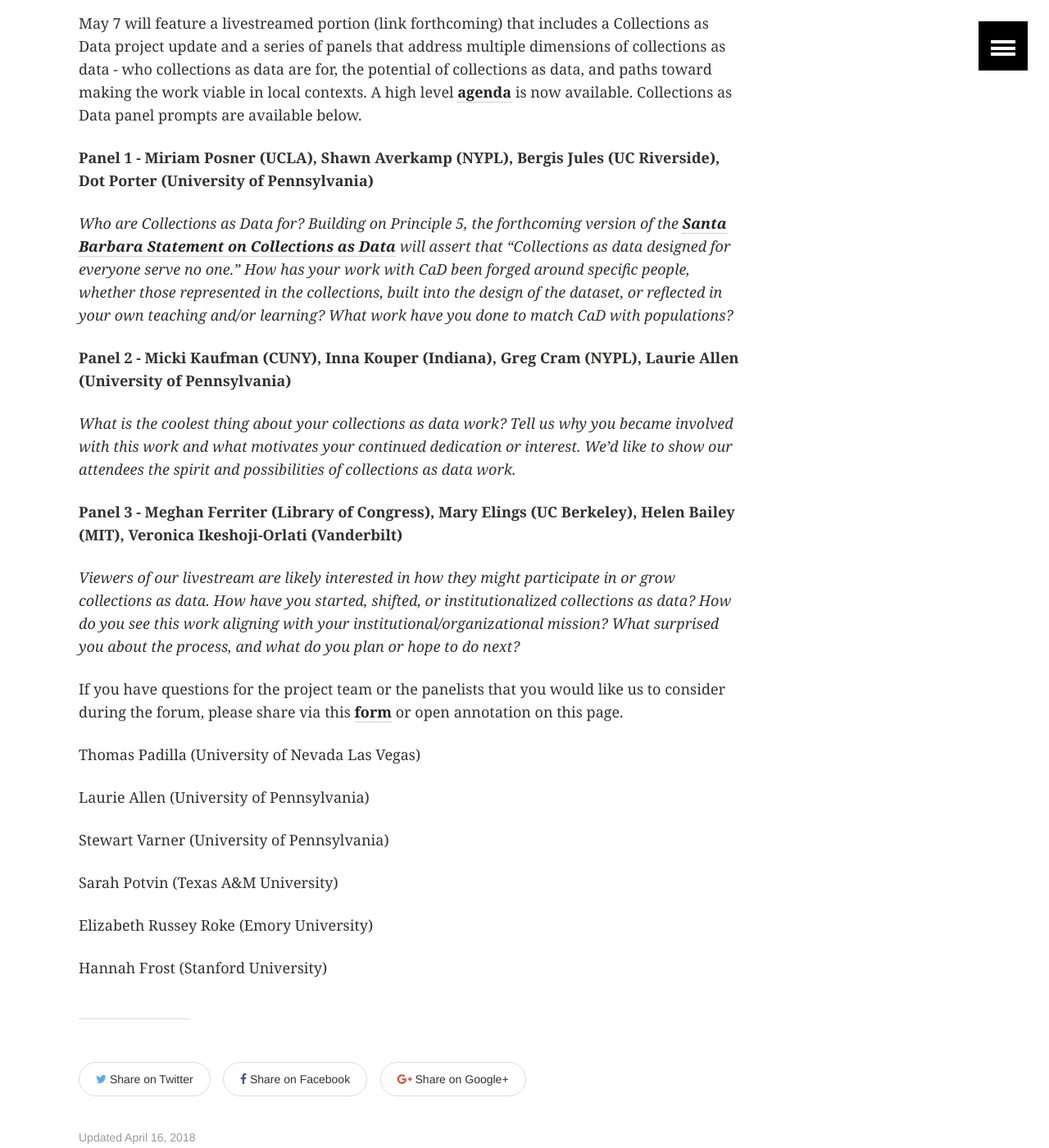
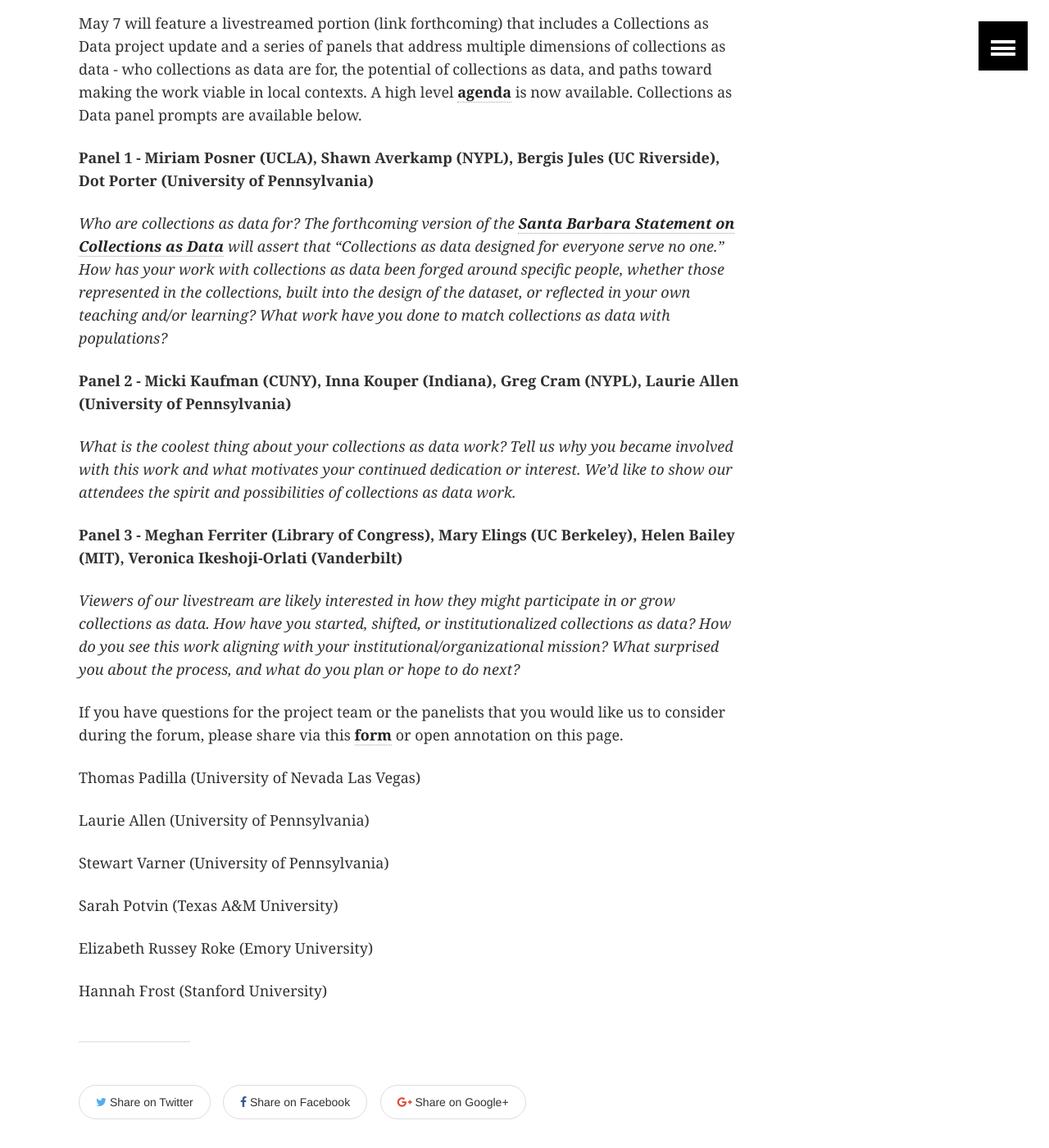
Before and after one commit to collectionsasdata/collectionsasdata.github.io, a Jekyll site: the page built from _posts/2018-04-18-forum2.markdown, in a window 1280 px wide and 1400 px high, scrolled down 437 px. Shown: the whole window at 82% size. Built offline with Jekyll 4.4.1, drawn with Linux system fonts in a browser that asks for light colours; a script that is not in the unit is left out.

Commit message:
Update and rename 2018-04-16-forum2.markdown to 2018-04-18-forum2.markdown

```diff
--- a/_posts/2018-04-16-forum2.markdown
+++ b/_posts/2018-04-18-forum2.markdown
@@ -1,7 +1,7 @@
 ---
 layout: article
 title:  "Collections as Data: National Forum 2"
-date:   2018-4-16
+date:   2018-4-18
 teaser: "Collections as Data: National Forum 2"
 ---
 ---
@@ -12,7 +12,7 @@
 
 **Panel 1 - Miriam Posner (UCLA), Shawn Averkamp (NYPL), Bergis Jules (UC Riverside), Dot Porter (University of Pennsylvania)**
 
-*Who are Collections as Data for? Building on Principle 5, the forthcoming version of the [**Santa Barbara Statement on Collections as Data**](https://collectionsasdata.github.io/statement/) will assert that "Collections as data designed for everyone serve no one." How has your work with CaD been forged around specific people, whether those represented in the collections, built into the design of the dataset, or reflected in your own teaching and/or learning? What work have you done to match CaD with populations?*
+*Who are collections as data for? The forthcoming version of the [**Santa Barbara Statement on Collections as Data**](https://collectionsasdata.github.io/statement/) will assert that "Collections as data designed for everyone serve no one." How has your work with collections as data been forged around specific people, whether those represented in the collections, built into the design of the dataset, or reflected in your own teaching and/or learning? What work have you done to match collections as data with populations?*
 
 **Panel 2 - Micki Kaufman (CUNY), Inna Kouper (Indiana), Greg Cram (NYPL), Laurie Allen (University of Pennsylvania)**
 
```
